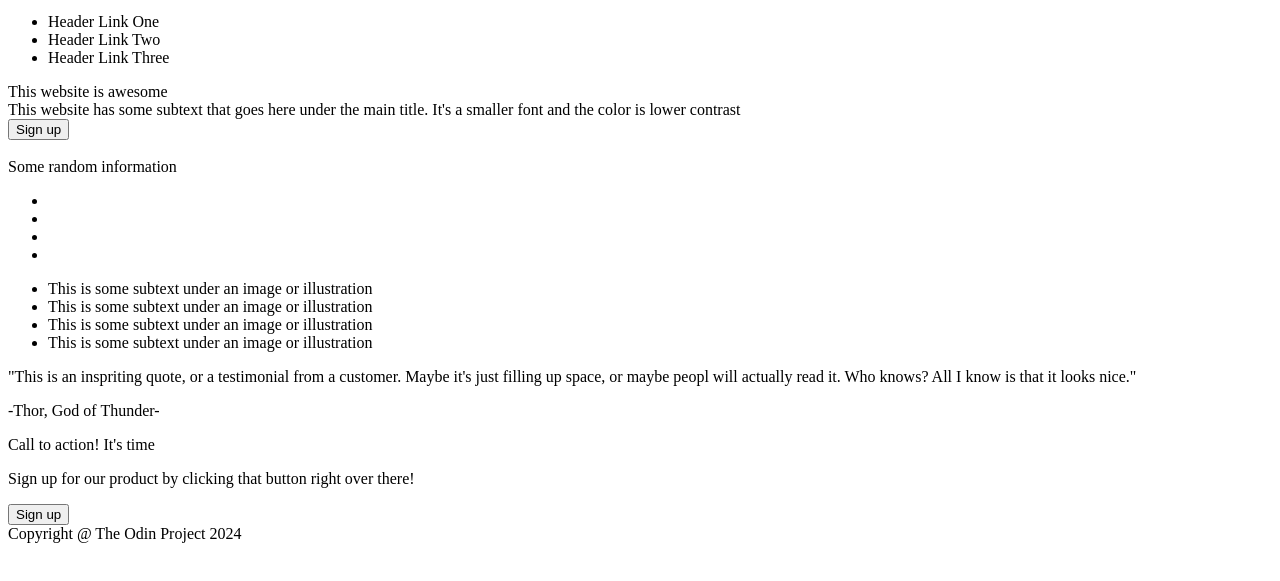
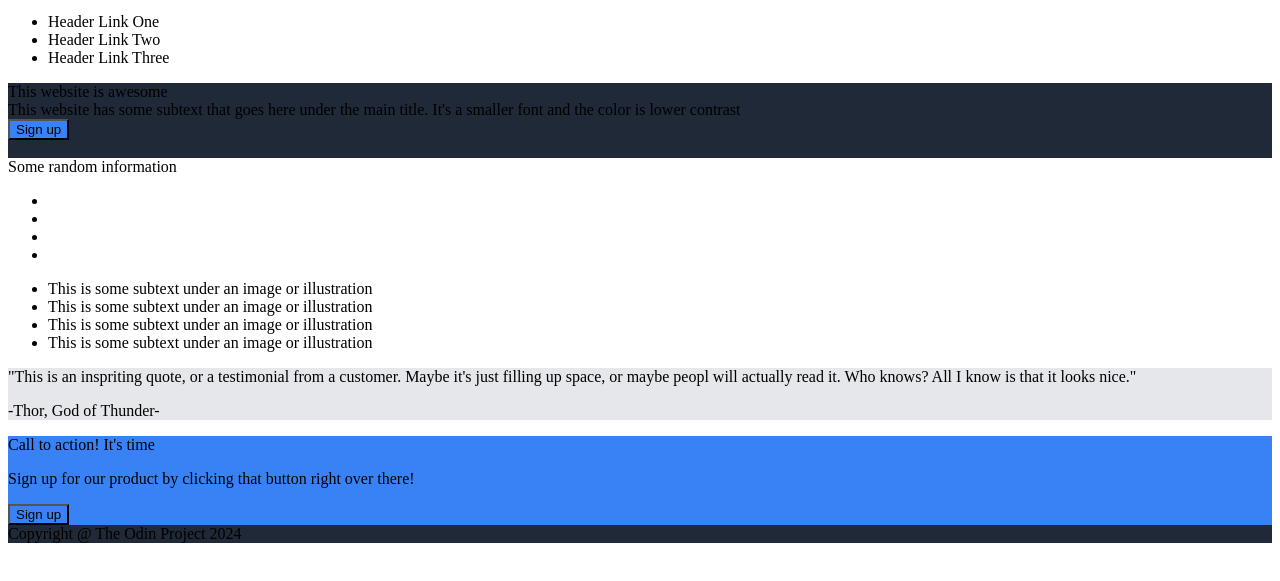
Before and after one commit to Ann2909/odin-landing-page, a plain HTML site: page index.html in a window 1280 px wide. Shown: the part 29-610 px from the top of the page. Drawn offline with Linux system fonts and the light colour scheme.

Commit message:
Add classes to quote and call-to-action sections. Add background colors to hero-text, footer, button, and those 2 sections

```diff
--- a/index.html
+++ b/index.html
@@ -45,15 +45,20 @@
         </div>
 
         <div class="section-three">
-            <p class="quote-text">"This is an inspriting quote, or a testimonial from a customer. Maybe it's just filling up space, or maybe peopl will actually read it. Who knows? All I know is that it looks nice."</p>
-            <p>-Thor, God of Thunder-</p>
+            <div class="quote-section">
+                <p class="quote-text">"This is an inspriting quote, or a testimonial from a customer. Maybe it's just filling up space, or maybe peopl will actually read it. Who knows? All I know is that it looks nice."</p>
+                <p>-Thor, God of Thunder-</p>
+            </div>
         </div>
 
         <div class="section-four">
-            <p>Call to action! It's time</p>
-            <p>Sign up for our product by clicking that button right over there!</p>
-            <button>Sign up</button>
+            <div class="call-to-action-section">
+                <p>Call to action! It's time</p>
+                <p>Sign up for our product by clicking that button right over there!</p>
+                <button>Sign up</button>
+            </div>
         </div>
+
         <div class="footer">
             Copyright @ The Odin Project 2024
         </div>
--- a/styles.css
+++ b/styles.css
@@ -0,0 +1,11 @@
+.hero-text, .footer {
+    background-color: #1F2937;
+}
+
+button, .call-to-action-section {
+    background-color: #3882f6;
+}
+
+.quote-section {
+    background-color: #e5e7eb ;
+}
```
